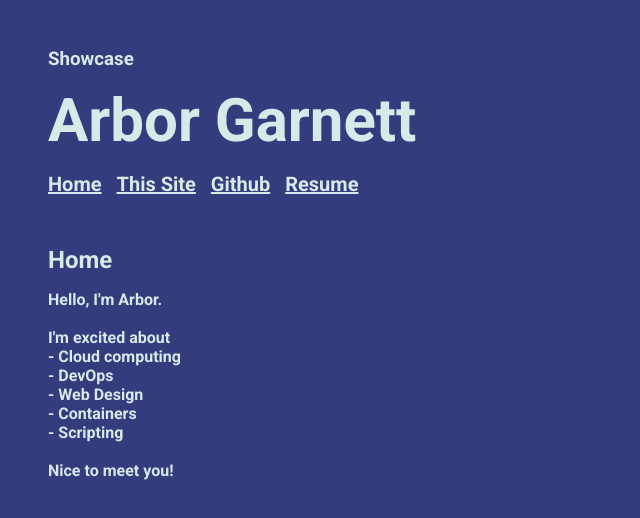
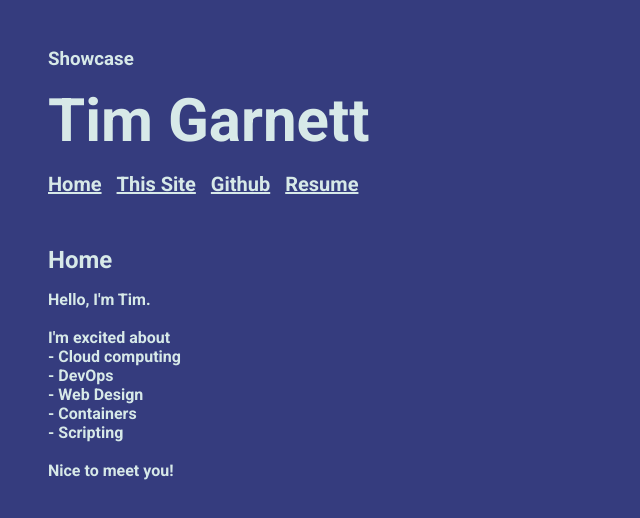
Before and after one commit to PaperLightbulb/PersonalSite, a Vue app in the folder vueex/: page / in a window 1280 px wide. Shown: the top 518 px of the page, without its empty margins (0-640 px from the left). Built offline with nearby package versions, Linux system fonts and the light colour scheme.

Commit message:
changing name

```diff
--- a/vueex/index.html
+++ b/vueex/index.html
@@ -7,7 +7,7 @@
     <meta charset="UTF-8">
     <link rel="icon" href="/favicon.ico">
     <meta name="viewport" content="width=device-width, initial-scale=1.0">
-    <title>Vite App</title>
+    <title>ilo ike</title>
   </head>
   <body>
     <div id="app"></div>
--- a/vueex/src/views/HomeView.vue
+++ b/vueex/src/views/HomeView.vue
@@ -42,7 +42,7 @@ onMounted(() => {
 <template>
   <div class="verti">
     <h3>Showcase</h3>
-    <h1>Arbor Garnett</h1>
+    <h1>Tim Garnett</h1>
     <div class="horiz">
       <button class="lnk" @click="send_home()"><h2>Home</h2></button>
       <button class="lnk" @click="send_this_site()" ><h2>This Site</h2></button>
@@ -52,7 +52,7 @@ onMounted(() => {
     <br>
     <div ref="home">
       <h2>Home</h2>
-      <p>Hello, I'm Arbor.<br><br>
+      <p>Hello, I'm Tim.<br><br>
 
       I'm excited about<br>
       - Cloud computing<br>
```
